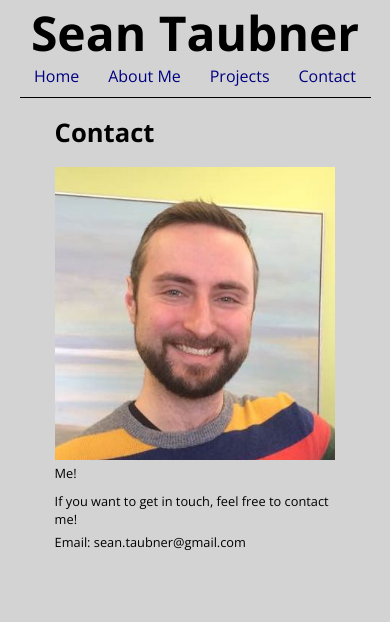
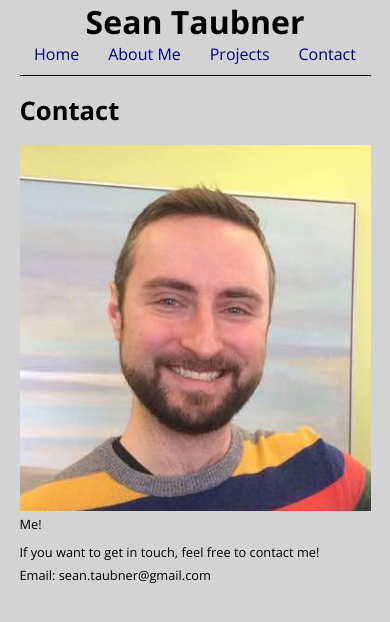
Before and after one commit to staubner/portfolio, a plain HTML site: page contact.html in a window 390 px wide. Drawn offline with nearby package versions, Linux system fonts and the light colour scheme.

Commit message:
undo some dumb mistakes and tweak

```diff
--- a/contact.html
+++ b/contact.html
@@ -16,7 +16,7 @@
 
 <body>
     <div id="top-container">
-        <h1 class="title-heading">Sean Taubner</h1>
+        <h1 id="title-heading">Sean Taubner</h1>
         <nav>
             <span class="navlink"><a href="./index.html">Home</a></span>
             <span class="navlink"><a href="./index.html#about-me">About Me</a></span>
--- a/style.css
+++ b/style.css
@@ -14,7 +14,7 @@ a {
 }
 
 /* navbar styles */
-.title-heading {
+#title-heading {
     font-size: 3rem;
     margin: 0;
 }
@@ -43,47 +43,6 @@ nav {
     font-size: 1.3rem;
 }
 
-/* responsive */
-@media only screen and (max-width: 1100px) {
-    #top-container {
-        width: 100%;
-        flex-direction: column;
-    }
-
-    nav {
-        width: 100%;
-        justify-content: space-around;
-        margin-bottom: 10px;
-    }
-
-    #contact-container {
-        flex-direction: column;
-    }
-}
-
-@media only screen and (max-width: 580px) {
-    body {
-        font-size: 0.8rem;
-    }
-
-    .navlink a {
-        font-size: 1rem;
-        text-decoration: none;
-    }
-
-    #message-button,
-    #reset-button {
-        font-size: 0.9rem !important;
-    }
-}
-
-@media (hover: hover) {
-    a:hover {
-        background-color: darkgrey;
-        border-radius: 3px;
-    }
-}
-
 /* contact-specific style */
 #contact-header {
     min-width: 100%;
@@ -91,6 +50,7 @@ nav {
 
 figure {
     margin: 0 0 10px;
+    max-width: 100%;
 }
 
 figure img {
@@ -108,7 +68,6 @@ figure img {
 }
 
 /* content styles */
-
 #about-me,
 #project-container,
 #contact-container,
@@ -125,7 +84,6 @@ footer {
 .project-image img {
     max-width: 100%;
     margin: 0 auto;
-    display: block;
 }
 
 #project {
@@ -151,3 +109,67 @@ footer {
     border-top: 1px solid black;
     margin-bottom: 5px;
 }
+
+/* responsive */
+@media only screen and (max-width: 1100px) {
+    #top-container {
+        width: 100%;
+        flex-direction: column;
+    }
+
+    #title-heading {
+        font-size: 2.5rem;
+        text-align: left;
+    }
+
+
+    nav {
+        width: 100%;
+        justify-content: space-around;
+        margin-bottom: 10px;
+    }
+
+    #contact-container {
+        flex-direction: column;
+    }
+}
+
+@media only screen and (max-width: 580px) {
+    body {
+        font-size: 0.8rem;
+    }
+
+    #title-heading {
+        font-size: 2rem;
+        text-align: center;
+    }
+
+    .navlink a {
+        font-size: 1rem;
+        text-decoration: none;
+    }
+
+    #message-button,
+    #reset-button {
+        font-size: 0.9rem !important;
+    }
+
+    #top-container {
+        display: block;
+    }
+
+    #about-me,
+    #project-container,
+    #contact-container,
+    footer {
+        width: 100%;
+        margin: 0 auto;
+    }
+}
+
+@media (hover: hover) {
+    a:hover {
+        background-color: darkgrey;
+        border-radius: 3px;
+    }
+}
```
Also changed, not shown: index.html (+1 -1 lines).
